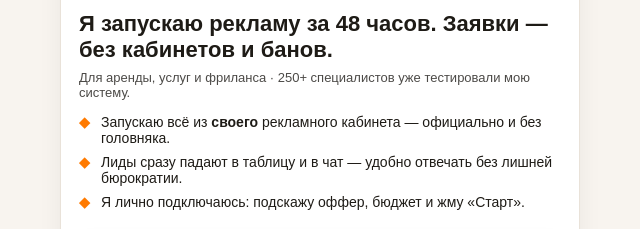
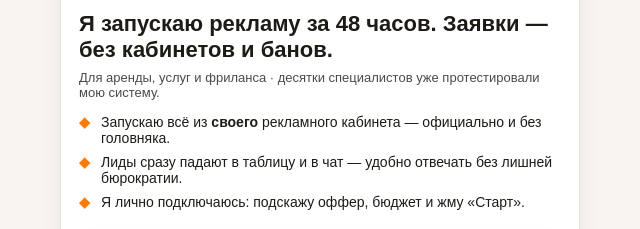
Before and after one commit to VPuziryov/eaa, a plain HTML site: page index.html in a window 1280 px wide. Shown: the part 378-607 px from the top of the page, 320-960 px from the left. Drawn offline with Linux system fonts and the light colour scheme.

Commit message:
Update index.html

```diff
--- a/index.html
+++ b/index.html
@@ -103,7 +103,7 @@
   <span class="badge">EASY ADS ASIA · запуск за 48 часов</span>
 
   <h1>Я запускаю рекламу за 48 часов. Заявки — без кабинетов и банов.</h1>
-  <p class="sub">Для аренды, услуг и фриланса · 250+ специалистов уже тестировали мою систему.</p>
+  <p class="sub">Для аренды, услуг и фриланса · десятки специалистов уже протестировали мою систему.</p>
 
   <ul>
     <li>Запускаю всё из <strong>своего</strong> рекламного кабинета — официально и без головняка.</li>
```
